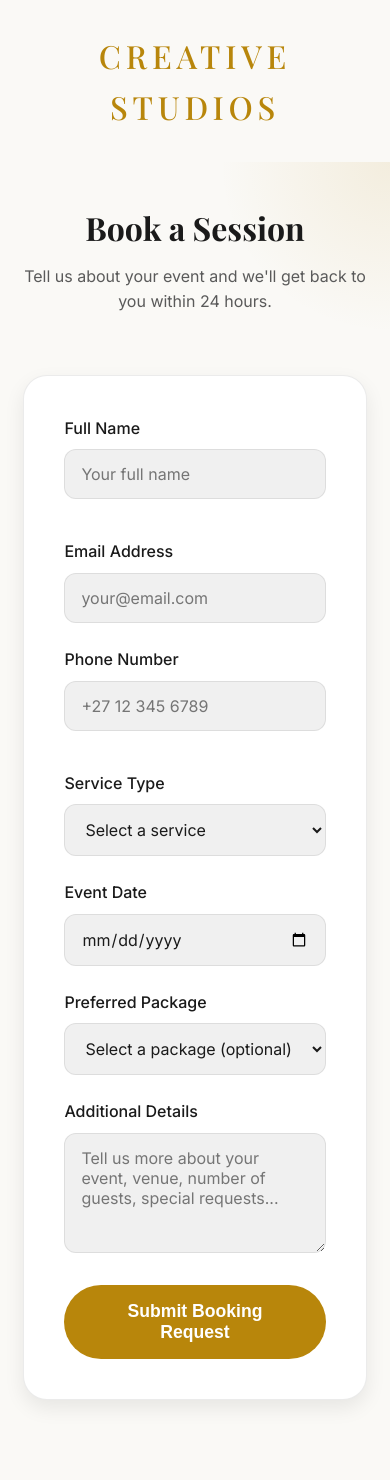
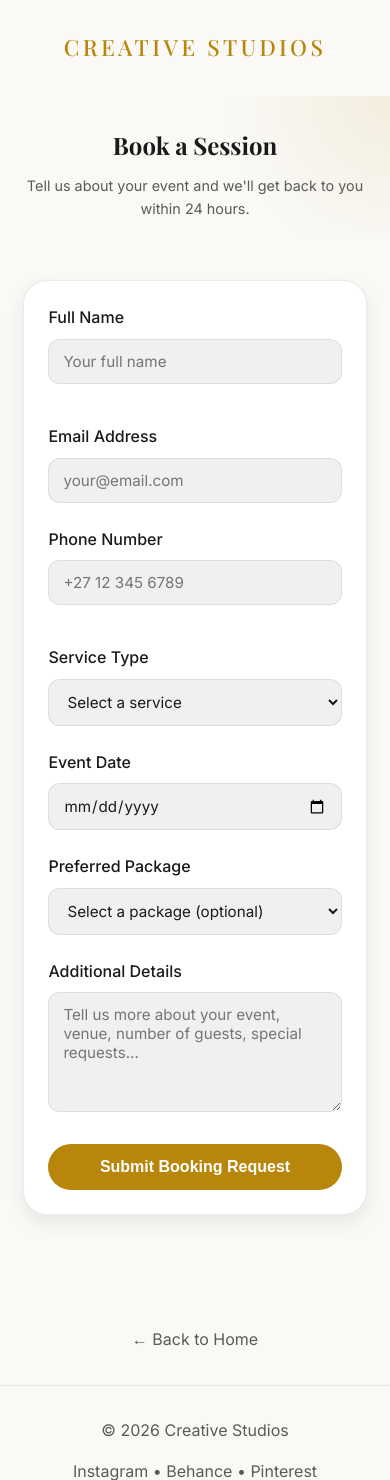
Before and after one commit to Napster-12/creativeStudios, a Flask app: page /book in a window 390 px wide. Shown: the top 1480 px of the page. Run offline with Flask 3, Linux system fonts and the light colour scheme.

Commit message:
Update book.html

```diff
--- a/templates/book.html
+++ b/templates/book.html
@@ -179,15 +179,55 @@
     color:var(--muted);
   }
 
+  @media(max-width:800px){
+    .form-card{
+      padding:2rem;
+    }
+  }
+
   @media(max-width:600px){
     .form-row{
       grid-template-columns:1fr;
+    }
+
+    .logo{
+      font-size:1.4rem;
+    }
+
+    .header{
+      padding:30px 5% 20px;
+    }
+
+    .form-card{
+      padding:1.5rem;
+    }
+
+    .form-group input,
+    .form-group select,
+    .form-group textarea{
+      padding:12px 14px;
+      font-size:0.95rem;
+    }
+
+    .btn{
+      padding:14px 24px;
+      font-size:1rem;
     }
 
     footer{
       flex-direction:column;
       gap:1rem;
       text-align:center;
+    }
+  }
+
+  @media(max-width:400px){
+    .header h1{
+      font-size:1.5rem;
+    }
+
+    .header p{
+      font-size:0.9rem;
     }
   }
 </style>
```
